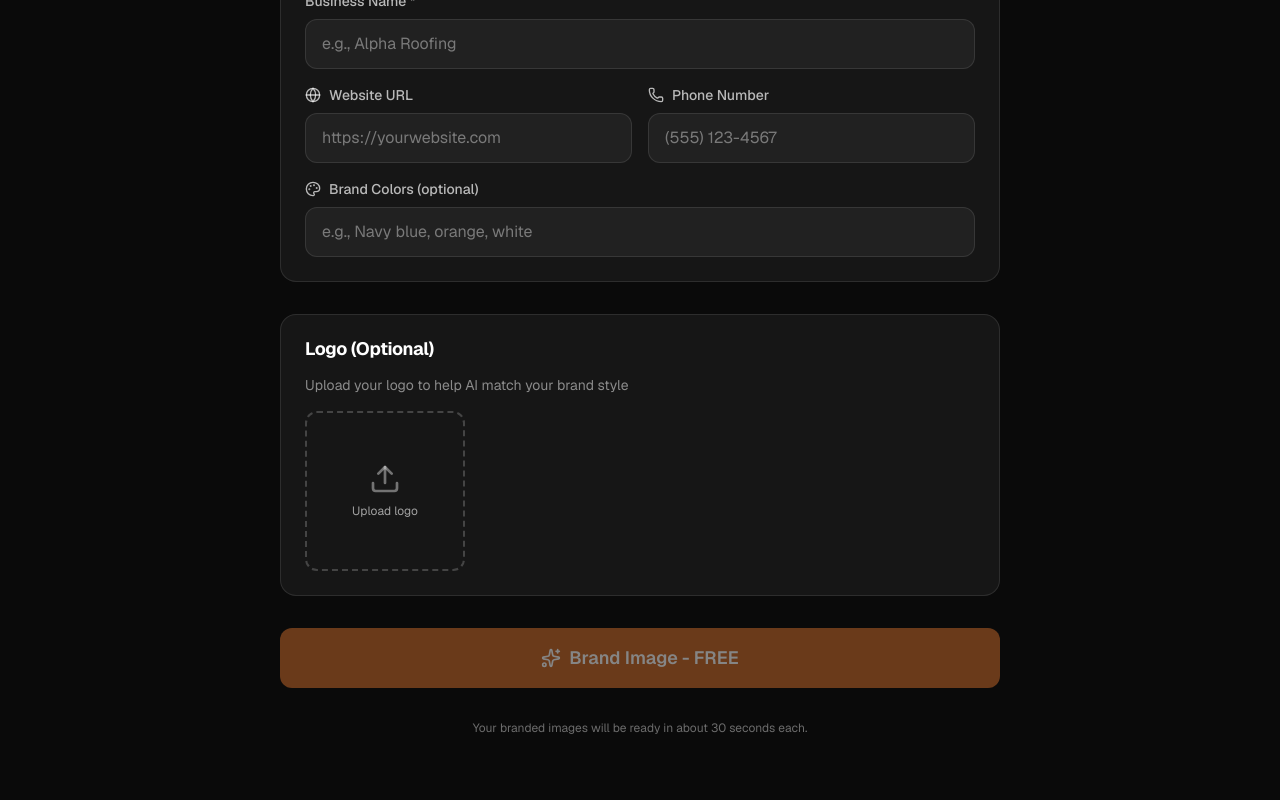
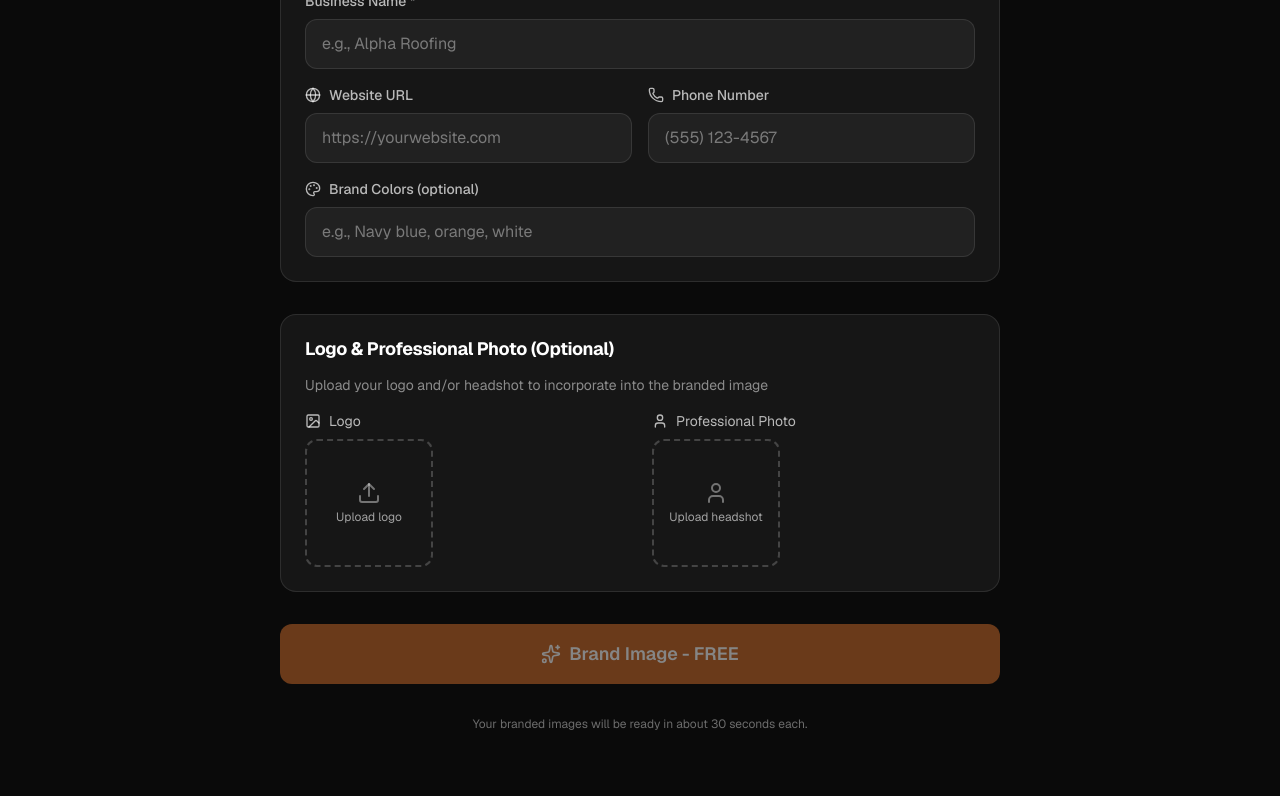
Before and after one commit to stroka22/pipelineai-platform, a Next.js app: page /brand in a window 1280 px wide. Shown: the part 803-1603 px from the top of the page. Built offline with nearby package versions, Linux system fonts and the light colour scheme; no server answers; the database is empty.

Commit message:
Add professional headshot upload to Branding Tool
- New headshot/professional photo upload option
- AI analyzes headshot and incorporates person into branded image
- Side-by-side upload for logo and headshot
- Updated API to process headshot image

```diff
--- a/src/app/api/brand/route.ts
+++ b/src/app/api/brand/route.ts
@@ -18,6 +18,7 @@ export async function POST(request: NextRequest) {
     const {
       carouselImage,
       logoImage,
+      headshotImage,
       businessName,
       websiteUrl,
       phoneNumber,
@@ -79,6 +80,26 @@ Be very specific about positioning (top, bottom, left, right, center).`
       });
     }
 
+    // If headshot is provided, analyze it too
+    if (headshotImage) {
+      analysisMessages.push({
+        role: 'user',
+        content: [
+          {
+            type: 'text',
+            text: 'Also analyze this professional headshot photo. Describe the person\'s appearance, attire, and professional presentation so they can be included in the generated image:'
+          },
+          {
+            type: 'image_url',
+            image_url: {
+              url: headshotImage,
+              detail: 'high'
+            }
+          }
+        ]
+      });
+    }
+
     const analysisResponse = await openai.chat.completions.create({
       model: 'gpt-4o',
       messages: analysisMessages,
@@ -116,8 +137,9 @@ Branding Information:
 - Phone: ${phoneNumber || 'None provided'}
 - Brand Colors: ${brandColors || 'Use colors from the original image'}
 ${logoImage ? '- Logo style should be incorporated' : ''}
+${headshotImage ? '- Include a professional person matching the headshot description in the image' : ''}
 
-Create a DALL-E 3 prompt to recreate this image with the branding incorporated. The business name "${businessName}" must appear prominently.${phoneNumber ? ` Include the phone number "${phoneNumber}".` : ''}${websiteUrl ? ` Include the website "${websiteUrl}".` : ''}`
+Create a DALL-E 3 prompt to recreate this image with the branding incorporated. The business name "${businessName}" must appear prominently.${phoneNumber ? ` Include the phone number "${phoneNumber}".` : ''}${websiteUrl ? ` Include the website "${websiteUrl}".` : ''}${headshotImage ? ' Include a professional person based on the headshot analysis.' : ''}`
       }
     ];
 
--- a/src/app/brand/page.tsx
+++ b/src/app/brand/page.tsx
@@ -2,7 +2,7 @@
 
 import { useState } from 'react';
 import Header from '@/components/Header';
-import { Upload, Globe, Phone, Palette, Loader2, Sparkles, Image as ImageIcon, X, Download, CheckCircle, ArrowLeft } from 'lucide-react';
+import { Upload, Globe, Phone, Palette, Loader2, Sparkles, Image as ImageIcon, X, Download, CheckCircle, ArrowLeft, User } from 'lucide-react';
 import Image from 'next/image';
 import Link from 'next/link';
 
@@ -15,6 +15,8 @@ export default function BrandingPage() {
   });
   const [logoFile, setLogoFile] = useState<File | null>(null);
   const [logoPreview, setLogoPreview] = useState<string | null>(null);
+  const [headshotFile, setHeadshotFile] = useState<File | null>(null);
+  const [headshotPreview, setHeadshotPreview] = useState<string | null>(null);
   const [carouselFile, setCarouselFile] = useState<File | null>(null);
   const [carouselPreview, setCarouselPreview] = useState<string | null>(null);
   const [loading, setLoading] = useState(false);
@@ -30,6 +32,14 @@ export default function BrandingPage() {
     if (file) {
       setLogoFile(file);
       setLogoPreview(URL.createObjectURL(file));
+    }
+  };
+
+  const handleHeadshotUpload = (e: React.ChangeEvent<HTMLInputElement>) => {
+    const file = e.target.files?.[0];
+    if (file) {
+      setHeadshotFile(file);
+      setHeadshotPreview(URL.createObjectURL(file));
     }
   };
 
@@ -71,6 +81,7 @@ export default function BrandingPage() {
     try {
       const carouselBase64 = await fileToBase64(carouselFile);
       const logoBase64 = logoFile ? await fileToBase64(logoFile) : null;
+      const headshotBase64 = headshotFile ? await fileToBase64(headshotFile) : null;
 
       const response = await fetch('/api/brand', {
         method: 'POST',
@@ -78,6 +89,7 @@ export default function BrandingPage() {
         body: JSON.stringify({
           carouselImage: carouselBase64,
           logoImage: logoBase64,
+          headshotImage: headshotBase64,
           businessName: formData.businessName,
           websiteUrl: formData.websiteUrl,
           phoneNumber: formData.phoneNumber,
@@ -335,18 +347,25 @@ export default function BrandingPage() {
               </div>
             </div>
 
-            {/* Logo Upload (Optional) */}
+            {/* Logo & Headshot Upload (Optional) */}
             <div className="bg-white/5 border border-white/10 rounded-2xl p-6">
-              <h2 className="text-lg font-semibold text-white mb-4">Logo (Optional)</h2>
-              <p className="text-white/50 text-sm mb-4">Upload your logo to help AI match your brand style</p>
+              <h2 className="text-lg font-semibold text-white mb-4">Logo & Professional Photo (Optional)</h2>
+              <p className="text-white/50 text-sm mb-4">Upload your logo and/or headshot to incorporate into the branded image</p>
 
+              <div className="grid grid-cols-2 gap-6">
+                {/* Logo */}
+                <div>
+                  <p className="text-white/70 text-sm mb-2 flex items-center gap-2">
+                    <ImageIcon className="w-4 h-4" />
+                    Logo
+                  </p>
                   {logoPreview ? (
                     <div className="relative inline-block">
                       <Image
                         src={logoPreview}
                         alt="Logo preview"
-                    width={150}
-                    height={150}
+                        width={120}
+                        height={120}
                         className="rounded-xl object-contain bg-white/10 p-2"
                       />
                       <button
@@ -358,8 +377,8 @@ export default function BrandingPage() {
                       </button>
                     </div>
                   ) : (
-                <label className="flex flex-col items-center justify-center w-40 h-40 border-2 border-dashed border-white/20 rounded-xl cursor-pointer hover:border-[#C96A2B]/50 transition-colors">
-                  <Upload className="w-8 h-8 text-white/40 mb-2" />
+                    <label className="flex flex-col items-center justify-center w-32 h-32 border-2 border-dashed border-white/20 rounded-xl cursor-pointer hover:border-[#C96A2B]/50 transition-colors">
+                      <Upload className="w-6 h-6 text-white/40 mb-1" />
                       <span className="text-white/60 text-xs">Upload logo</span>
                       <input
                         type="file"
@@ -369,6 +388,45 @@ export default function BrandingPage() {
                       />
                     </label>
                   )}
+                </div>
+
+                {/* Headshot */}
+                <div>
+                  <p className="text-white/70 text-sm mb-2 flex items-center gap-2">
+                    <User className="w-4 h-4" />
+                    Professional Photo
+                  </p>
+                  {headshotPreview ? (
+                    <div className="relative inline-block">
+                      <Image
+                        src={headshotPreview}
+                        alt="Headshot preview"
+                        width={120}
+                        height={120}
+                        className="rounded-xl object-cover"
+                      />
+                      <button
+                        type="button"
+                        onClick={() => { setHeadshotFile(null); setHeadshotPreview(null); }}
+                        className="absolute -top-2 -right-2 bg-red-500 text-white p-1 rounded-full"
+                      >
+                        <X className="w-4 h-4" />
+                      </button>
+                    </div>
+                  ) : (
+                    <label className="flex flex-col items-center justify-center w-32 h-32 border-2 border-dashed border-white/20 rounded-xl cursor-pointer hover:border-[#C96A2B]/50 transition-colors">
+                      <User className="w-6 h-6 text-white/40 mb-1" />
+                      <span className="text-white/60 text-xs">Upload headshot</span>
+                      <input
+                        type="file"
+                        accept="image/*"
+                        onChange={handleHeadshotUpload}
+                        className="hidden"
+                      />
+                    </label>
+                  )}
+                </div>
+              </div>
             </div>
 
             {/* Error */}
```
Lines whose indentation alone changed are shown as unchanged.
